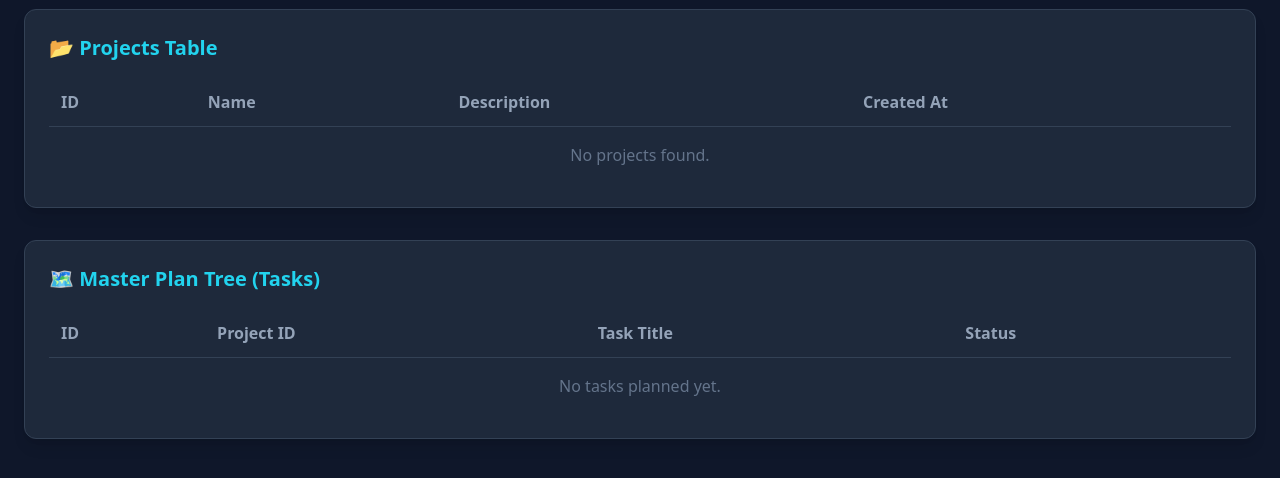
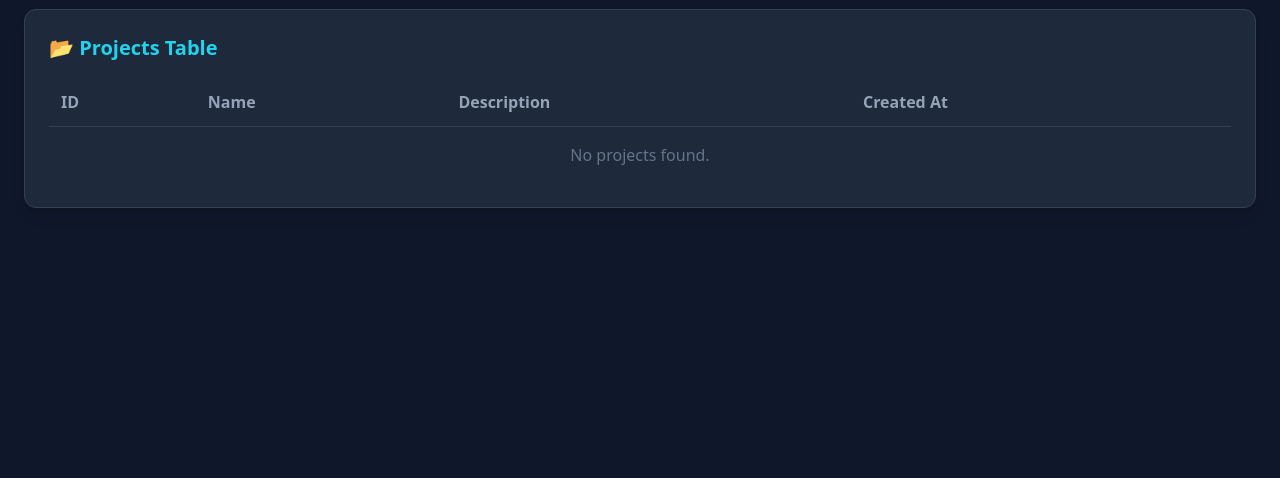
Before and after one commit to pancha2000/myai, a FastAPI app: template templates/index.html in a window 1280 px wide. Shown: the part 288-766 px from the top of the page. Run offline with FastAPI, Linux system fonts and the light colour scheme; the template is opened without the code that fills it, so the values that code supplies are empty; parts of the project's set-up code (start-up, migrations or seed data) failed here and were passed over; some libraries are stand-ins or nearby versions.

Commit message:
Update index.html

```diff
--- a/templates/index.html
+++ b/templates/index.html
@@ -19,16 +19,15 @@
         <!-- Add Project Test Form -->
         <div class="bg-slate-800 p-6 rounded-xl shadow-lg mb-8 border border-slate-700">
             <h2 class="text-xl font-semibold mb-4 text-cyan-400">➕ Test Add Project</h2>
-            <form action="/add_project" method="POST" class="grid grid-cols-1 md:grid-cols-3 gap-4">
-                <input type="text" name="name" placeholder="Project Name (e.g., MyPythonApp)" required class="bg-slate-900 border border-slate-700 rounded p-2 text-slate-100 focus:outline-none focus:border-emerald-500">
-                <input type="text" name="description" placeholder="Description" required class="bg-slate-900 border border-slate-700 rounded p-2 text-slate-100 focus:outline-none focus:border-emerald-500">
+            <form id="projectForm" class="grid grid-cols-1 md:grid-cols-3 gap-4" onsubmit="submitProject(event)">
+                <input type="text" id="name" placeholder="Project Name (e.g., MyPythonApp)" required class="bg-slate-900 border border-slate-700 rounded p-2 text-slate-100 focus:outline-none focus:border-emerald-500">
+                <input type="text" id="description" placeholder="Description" required class="bg-slate-900 border border-slate-700 rounded p-2 text-slate-100 focus:outline-none focus:border-emerald-500">
                 <button type="submit" class="bg-emerald-600 hover:bg-emerald-500 text-white font-semibold py-2 px-4 rounded transition">Save to Cloud DB</button>
             </form>
         </div>
 
         <!-- Data Tables Grid -->
         <div class="grid grid-cols-1 gap-8">
-            <!-- Projects Table -->
             <div class="bg-slate-800 p-6 rounded-xl shadow-lg border border-slate-700">
                 <h2 class="text-xl font-semibold mb-4 text-cyan-400">📂 Projects Table</h2>
                 <div class="overflow-x-auto">
@@ -43,7 +42,7 @@
                         </thead>
                         <tbody>
                             {% for p in projects %}
-                            <tr class="border-b border-slate-700/50 hover:bg-slate-750">
+                            <tr class="border-b border-slate-700/50">
                                 <td class="p-3">{{ p.id }}</td>
                                 <td class="p-3 font-medium text-emerald-300">{{ p.name }}</td>
                                 <td class="p-3 text-slate-300">{{ p.description }}</td>
@@ -56,36 +55,27 @@
                     </table>
                 </div>
             </div>
-
-            <!-- Master Plans Table -->
-            <div class="bg-slate-800 p-6 rounded-xl shadow-lg border border-slate-700">
-                <h2 class="text-xl font-semibold mb-4 text-cyan-400">🗺️ Master Plan Tree (Tasks)</h2>
-                <div class="overflow-x-auto">
-                    <table class="w-full text-left border-collapse">
-                        <thead>
-                            <tr class="border-b border-slate-700 text-slate-400">
-                                <th class="p-3">ID</th>
-                                <th class="p-3">Project ID</th>
-                                <th class="p-3">Task Title</th>
-                                <th class="p-3">Status</th>
-                            </tr>
-                        </thead>
-                        <tbody>
-                            {% for t in plans %}
-                            <tr class="border-b border-slate-700/50">
-                                <td class="p-3">{{ t.id }}</td>
-                                <td class="p-3">{{ t.project_id }}</td>
-                                <td class="p-3">{{ t.task_title }}</td>
-                                <td class="p-3"><span class="bg-amber-900 text-amber-300 px-2 py-0.5 rounded text-xs">{{ t.status }}</span></td>
-                            </tr>
-                            {% else %}
-                            <tr><td colspan="4" class="p-4 text-center text-slate-500">No tasks planned yet.</td></tr>
-                            {% endfor %}
-                        </tbody>
-                    </table>
-                </div>
-            </div>
         </div>
     </div>
+
+    <script>
+        async function submitProject(event) {
+            event.preventDefault();
+            const name = document.getElementById('name').value;
+            const description = document.getElementById('description').value;
+
+            const response = await fetch('/add_project', {
+                method: 'POST',
+                headers: { 'Content-Type': 'application/json' },
+                body: JSON.stringify({ name, description })
+            });
+
+            if (response.ok) {
+                window.location.reload();
+            } else {
+                alert('Error saving project!');
+            }
+        }
+    </script>
 </body>
 </html>
```
